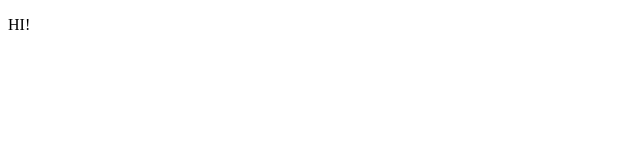
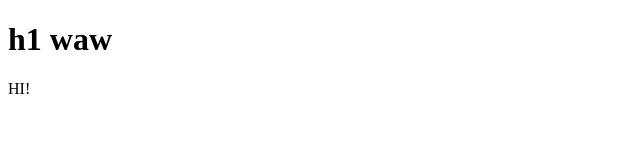
Before and after one commit to baltovv/test-git, a plain HTML site: page index.html in a window 1280 px wide. Shown: the whole page, without its empty margins (0-640 px from the left). Drawn offline with Linux system fonts and the light colour scheme.

Commit message:
added h1 in index

```diff
--- a/index.html
+++ b/index.html
@@ -5,6 +5,7 @@
     <title>TTTT</title>
   </head>
   <body>
+    <h1>h1 waw</h1>
     <p>HI!</p>
   </body>
 </html>
```
